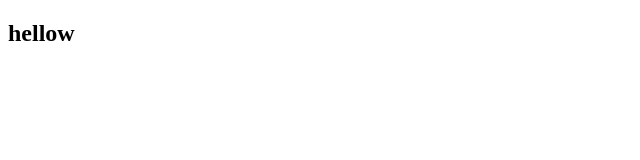
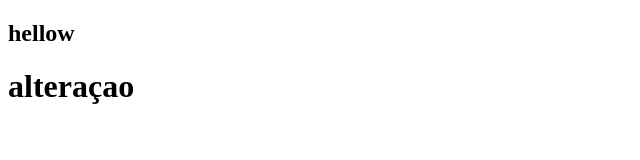
Before and after one commit to JoaoVitor2022dev/curso_git_2, a plain HTML site: page home.html in a window 1280 px wide. Shown: the whole page, without its empty margins (0-640 px from the left). Drawn offline with Linux system fonts and the light colour scheme.

Commit message:
enviando dados

```diff
--- a/home.html
+++ b/home.html
@@ -8,5 +8,6 @@
 </head>
 <body>
     <h2>hellow</h2>
+    <h1>alteraçao</h1>
 </body>
 </html>
```
